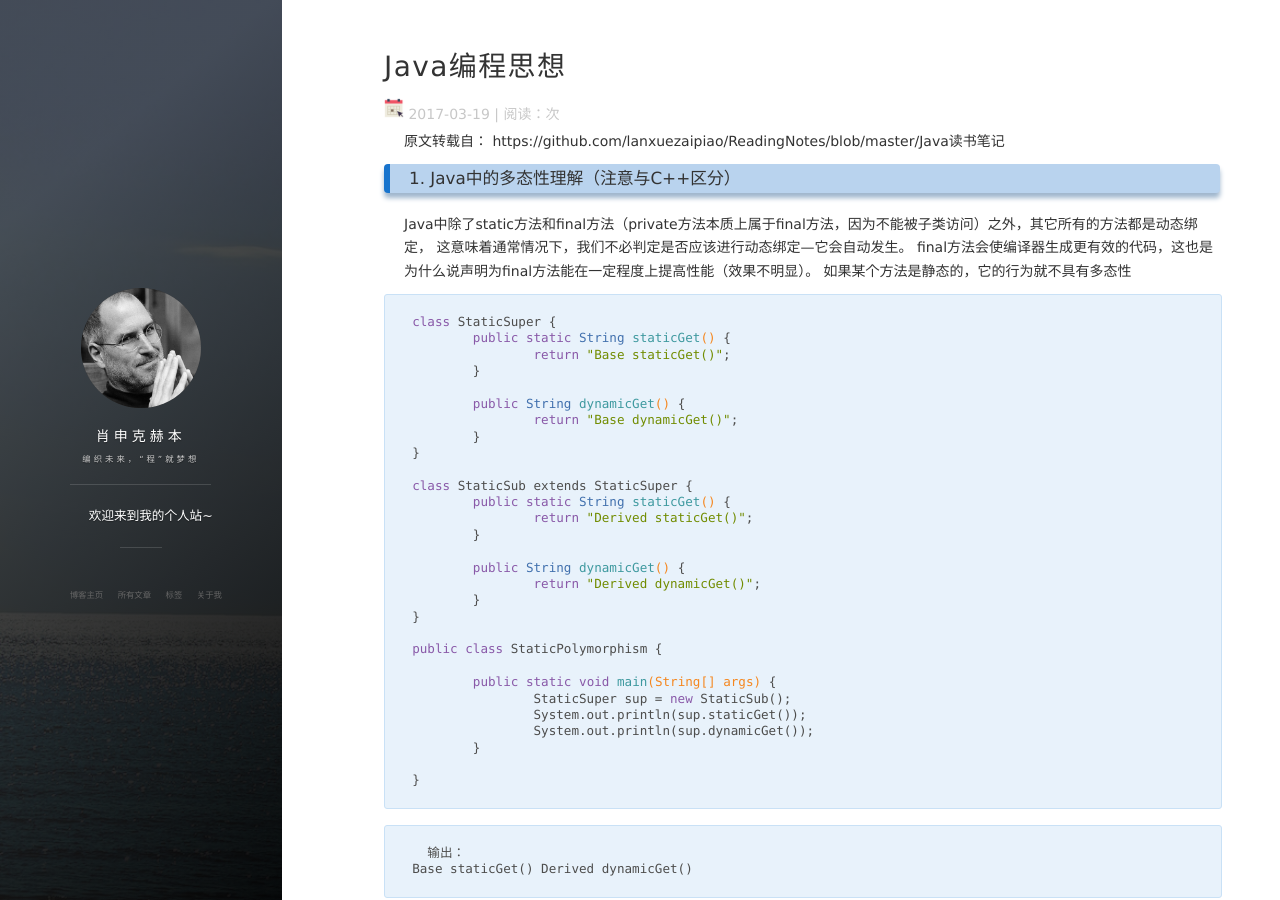
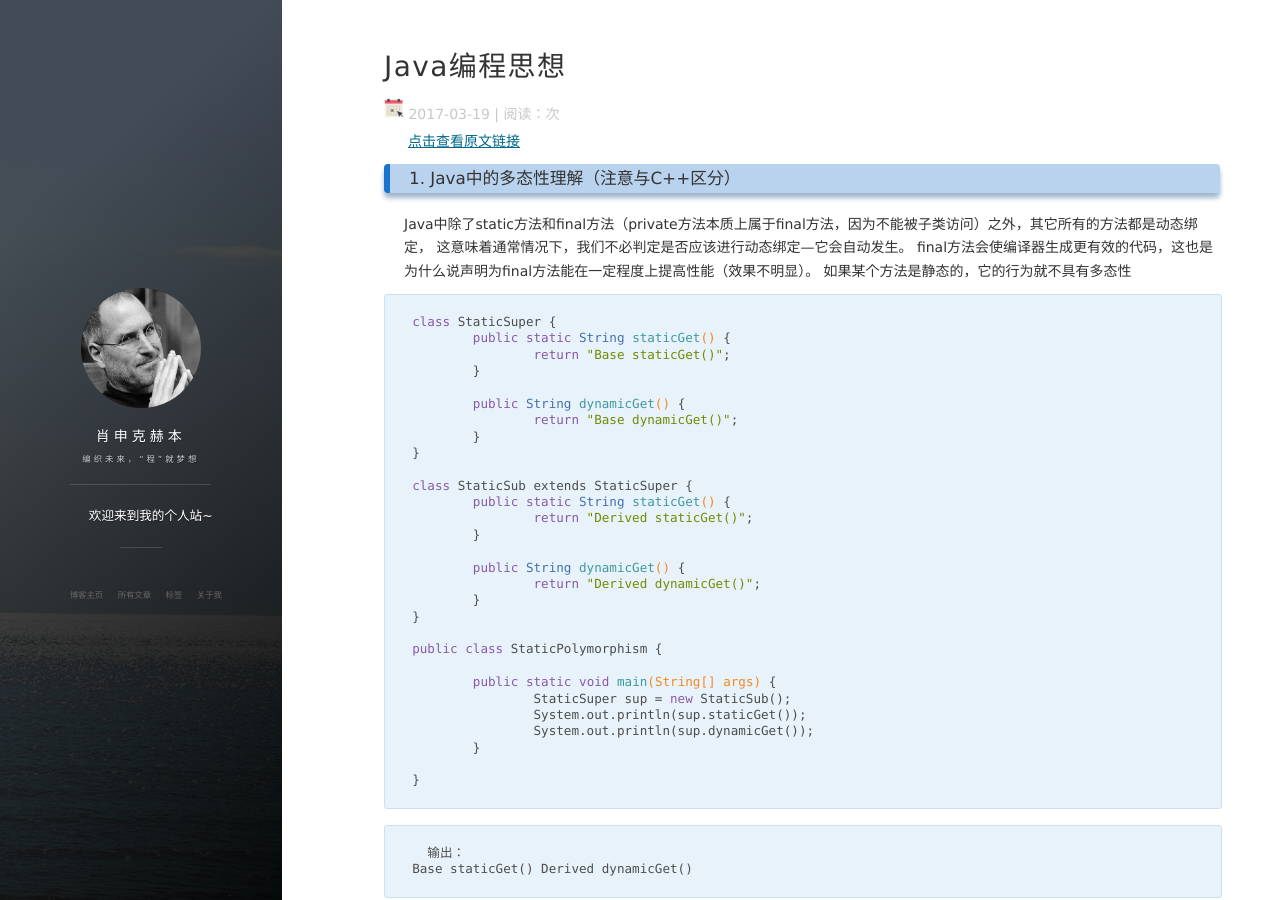
Before and after one commit to nilzzzz/nilzzzz.github.io, a Jekyll site: the page built from _posts/2017-03-19-Java_ReadNote1.md, in a window 1280 px wide and 900 px high. Built offline with Jekyll 4.4.1, drawn with Linux system fonts in a browser that asks for light colours; nearby versions of some CDN libraries; comment, search, counter and statistics services are not loaded.

Commit message:
modifyJavaReadNote1

```diff
--- a/_posts/2017-03-19-Java_ReadNote1.md
+++ b/_posts/2017-03-19-Java_ReadNote1.md
@@ -3,8 +3,7 @@ layout: post
 title: Java编程思想
 tag: Java笔记
 ---
-原文转载自：
-https://github.com/lanxuezaipiao/ReadingNotes/blob/master/Java读书笔记
+[点击查看原文链接](https://github.com/lanxuezaipiao/ReadingNotes/blob/master/Java读书笔记)
 ### 1. Java中的多态性理解（注意与C++区分）
 
 Java中除了static方法和final方法（private方法本质上属于final方法，因为不能被子类访问）之外，其它所有的方法都是动态绑定，
```
